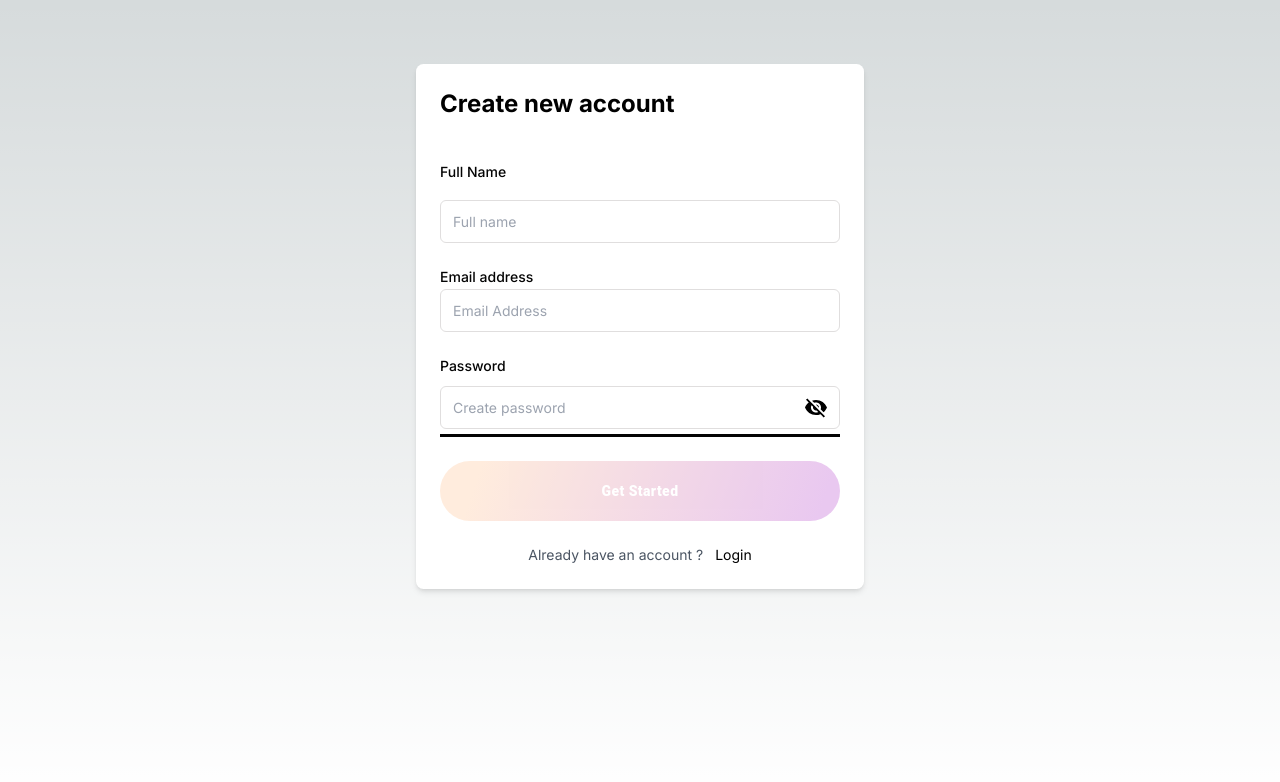
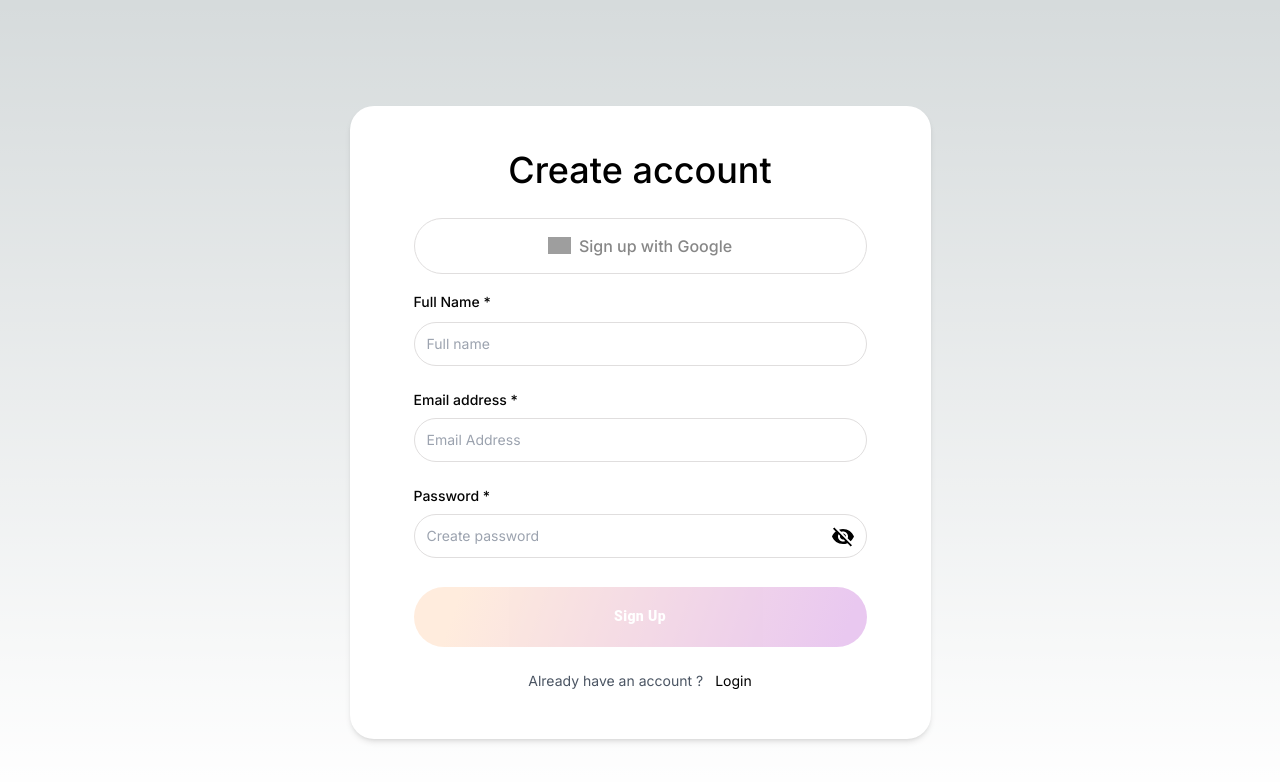
Before and after one commit to TheReers/AI-Podcasts-UI, a Next.js app: page /signup in a window 1280 px wide. Shown: the top 782 px of the page. Built offline with nearby package versions, Linux system fonts and the light colour scheme; no server answers; grey boxes are pictures that could not be loaded.

Commit message:
auth ui update

```diff
--- a/src/app/login/page.tsx
+++ b/src/app/login/page.tsx
@@ -11,6 +11,7 @@ import toast from "react-hot-toast";
 import RemoveRedEyeIcon from '@mui/icons-material/RemoveRedEye';
 import VisibilityOffIcon from '@mui/icons-material/VisibilityOff';
 import UnAuthenticatedWrapper from "../components/UnAuthWrapper";
+import Image from "next/image";
 
 export type FormValues = {
   email: string;
@@ -92,20 +93,31 @@ function Login() {
 
   return (
     <UnAuthenticatedWrapper>
-      <div className="flex  justify-center px-0 items-center min-h-screen">
-        <div className="my-8 h-full max-h-[800px]">
-          <div className="flex w-[400px] md:w-[1000px] shadow-md my-auto justify-center">
+      <div className="flex  justify-center  items-center min-h-screen bg-gradient-conic-t bg-cover ">
+        <div className="my-8 h-full  ">
+          <div className="flex w-full md:w-[1000px]  my-auto justify-center items-center">
             {/* form slots */}
 
-            <div className="bg-white w-[400px]  md:w-1/2 p-4 rounded-[7.5px]">
-            <p className="font-bold text-2xl text-center text-black">Welcome back</p>
+            <div className="bg-white w-[300px]   md:w-1/2 py-12 px-5 md:px-16 rounded-[24px]">
+            <p className="font-medium text-2xl md:text-[36px] text-center text-black">Welcome back</p>
+
+            <div className="h-14 rounded-[35px] w-full flex justify-center items-center border border-[#E0DEDE] mt-8">
+            <Image
+          src="/google-icon.svg"
+          alt="podcast image"
+          width={23}
+          height={23}
+          priority
+        />
+<span className="ml-1 text-[#878787] font-medium text-base">Log in with Google</span>
+            </div>
             <form
-              className="grid grid-cols-2"
+              className="grid grid-cols-2 mt-8"
               onSubmit={handleSubmit(onSubmit, onErrors)}
             >
-              <label htmlFor="">Email address</label>
+              <label htmlFor="">Email*</label>
               <input
-                className=" col-span-2"
+                className=" col-span-2 rounded-[35px]"
                 {...register("email")}
                 placeholder="Email Address"
               />
@@ -116,10 +128,10 @@ function Login() {
               </div>
 
               <div className="relative col-span-2 pt-4">
-                <label htmlFor="password">Password</label>
+                <label htmlFor="password">Password*</label>
                 <input
                   type={visible ? "text" : "password"}
-                  className="col-span-2 w-full text-black mt-2"
+                  className="col-span-2 w-full text-black mt-2 rounded-[35px]"
                   {...register("password")}
                   placeholder="Create password"
                 />
--- a/src/app/signup/page.tsx
+++ b/src/app/signup/page.tsx
@@ -14,6 +14,7 @@ import VisibilityOffIcon from '@mui/icons-material/VisibilityOff';
 import ErrorIcon from '@mui/icons-material/Error';
 import CheckCircleIcon from '@mui/icons-material/CheckCircle';
 import UnAuthenticatedWrapper from "../components/UnAuthWrapper";
+import Image from "next/image";
 
 type FormValues = {
   name: string;
@@ -114,19 +115,31 @@ const Signup: FC = (): ReactElement => {
 
   return (
     <UnAuthenticatedWrapper>
-      <div className="bg-bg-secondary min-h-screen flex flex-col">
-        <div className="w-full flex justify-center grow">
+      <div className="bg-gradient-conic-t bg-cover min-h-screen flex flex-col justify-center  px-12 md:px-0">
+        <div className="w-full flex justify-center grow items-center">
+
           <form
-            className="shadow-md w-[448px] h-fit bg-white  mt-16  p-6 font-mont mb-5 rounded-[7.5px]"
+            className="shadow-md w-full md:w-[581px] h-fit bg-white  mt-16 px-5  md:px-16 py-12 font-mont mb-5 rounded-[24px]"
             onSubmit={handleSubmit(onSubmit, onErrors)}
           >
-            <p className="font-bold text-2xl mb-6 text-black">Create new account</p>
+            <p className=" text-2xl md:text-[36px] mb-6 text-black text-center mx-auto font-medium">Create account</p>
 
-            <div className="grid grid-cols-2 border-b-[3px] border-b-[#040404] ">
+            <div className="h-14 rounded-[35px] w-full flex justify-center items-center border border-[#E0DEDE] mt-8">
+            <Image
+          src="/google-icon.svg"
+          alt="podcast image"
+          width={23}
+          height={23}
+          priority
+        />
+<span className="ml-2 text-[#878787] font-medium text-base"> Sign up with Google</span>
+            </div>
 
-                  <label htmlFor="">Full Name</label>
+            <div className="grid grid-cols-2  ">
+
+                  <label className="text-alt-black" htmlFor="">Full Name *</label>
                   <input
-                    className=" mt-2 col-span-2"
+                    className=" h-[44px] col-span-2 rounded-[35px]"
                     {...register("name")}
                     placeholder="Full name"
                   />
@@ -137,9 +150,9 @@ const Signup: FC = (): ReactElement => {
                   </div>
 
                   <div className="relative col-span-2 pt-4">
-              <label htmlFor="">Email address</label>
+              <label className="text-alt-black" htmlFor="">Email address *</label>
               <input
-                className=" col-span-2 w-full"
+                className=" col-span-2 h-[44px] w-full rounded-[35px] mt-[6px]"
                 {...register("email")}
                 placeholder="Email Address"
               />
@@ -150,10 +163,10 @@ const Signup: FC = (): ReactElement => {
               </div>
               </div>
               <div className="relative col-span-2 pt-4">
-                <label htmlFor="password">Password</label>
+                <label className="text-alt-black" htmlFor="password">Password *</label>
                 <input
                   type={visible ? "text" : "password"}
-                  className="col-span-2 w-full mt-2"
+                  className="col-span-2 h-[44px] w-full  rounded-[35px] mt-[6px]"
                   {...register("password")}
                   placeholder="Create password"
                 />
@@ -170,7 +183,7 @@ const Signup: FC = (): ReactElement => {
               <>
                 <div className="flex mt-4">
                 <ErrorIcon  sx={{color:"#000",height:15}} />
-                  <span className="ml-2 text-xs text-black">Your password</span>
+                  <span className="ml-2 text-xs text-alt-black">Your password</span>
                 </div>
                 <div className="flex mt-2">
                   <CheckCircleIcon sx={{color:"#000",height:15}} />
@@ -213,7 +226,7 @@ const Signup: FC = (): ReactElement => {
             <div className="mt-6">
               <AuthButton
                 data-testid="button"
-                btnText="Get started"
+                btnText="Sign Up"
                 valid={!isValid}
                 loading={isLoading}
               />
```
